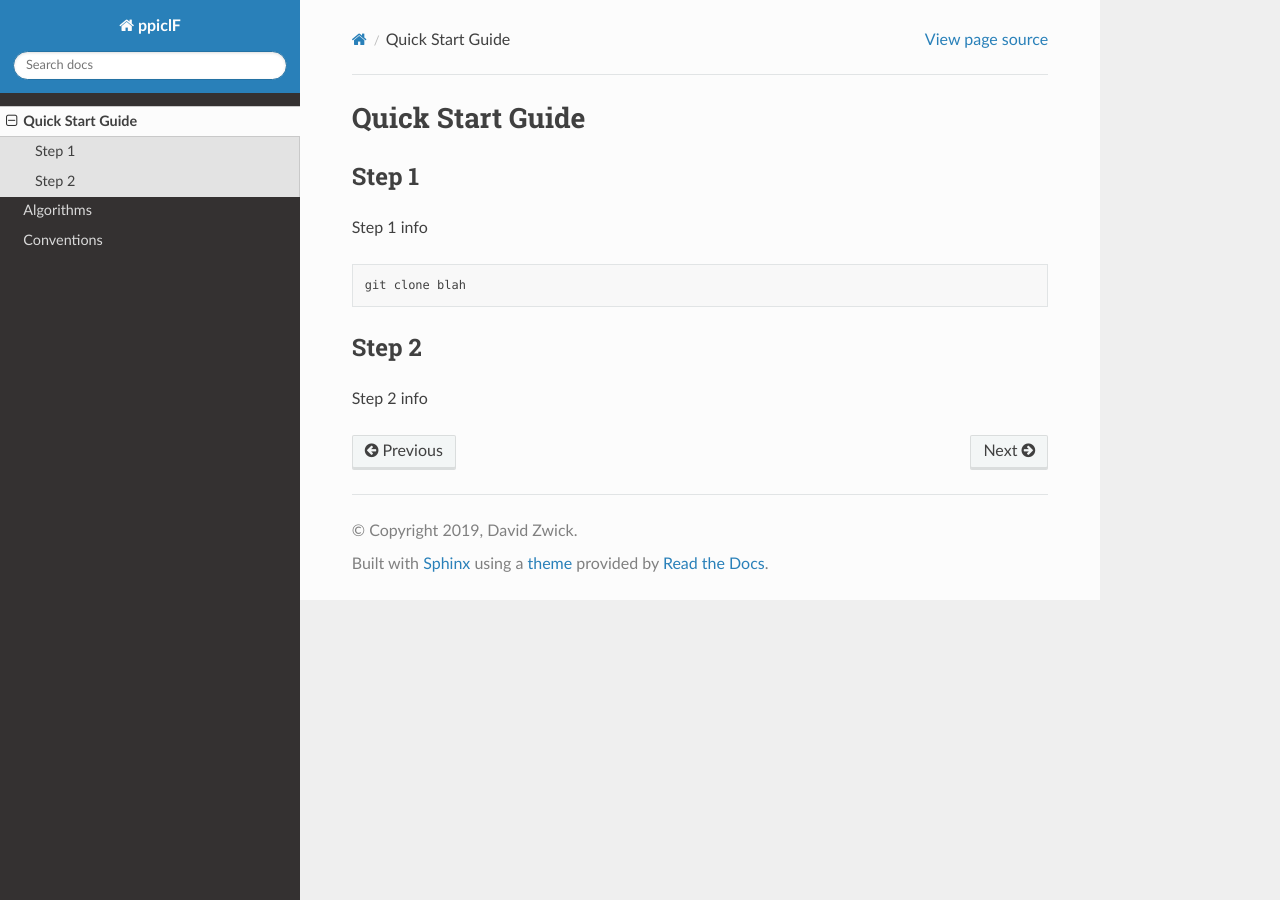
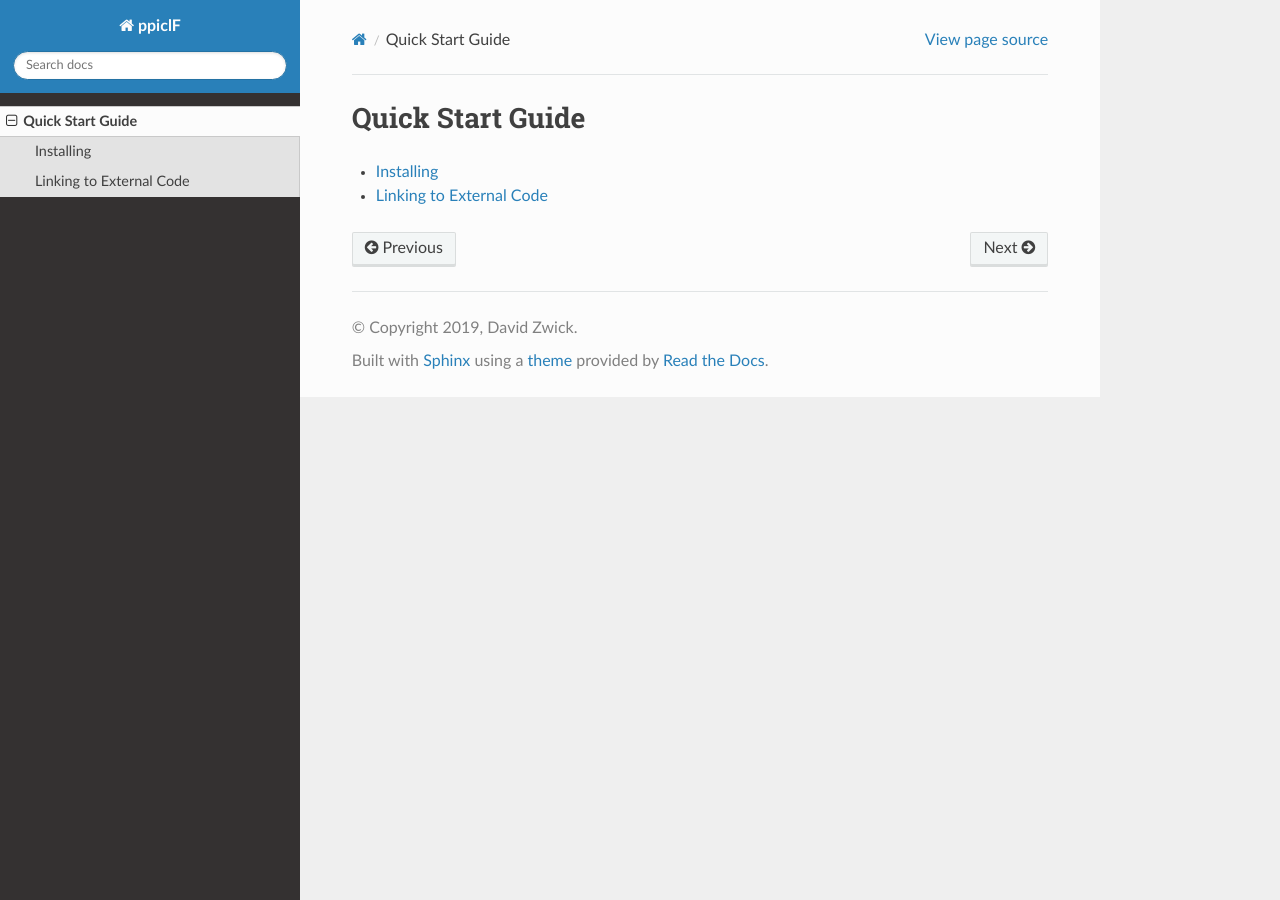
Before and after one commit to YunchaoYang/ppiclF-doc, a Sphinx documentation site: the page built from source/quickstart.rst, in a window 1280 px wide. Built offline with Sphinx 7.4.7 and the Read the Docs theme 2.0.0, drawn with Linux system fonts in a browser that asks for light colours.

Commit message:
Begining writing of the quickstart section

```diff
--- a/source/algorithm.rst
+++ /dev/null
@@ -1,3 +0,0 @@
-==========
-Algorithms
-==========
--- a/source/conf.py
+++ b/source/conf.py
@@ -88,7 +88,7 @@ html_theme_path = ['_themes', ]
 # Add any paths that contain custom static files (such as style sheets) here,
 # relative to this directory. They are copied after the builtin static files,
 # so a file named "default.css" will overwrite the builtin "default.css".
-html_static_path = ['nstatic']
+html_static_path = []
 
 # Custom sidebar templates, must be a dictionary that maps document names
 # to template names.
--- a/source/convention.rst
+++ /dev/null
@@ -1,3 +0,0 @@
-===========
-Conventions
-===========
--- a/source/quickstart.rst
+++ b/source/quickstart.rst
@@ -2,19 +2,8 @@
 Quick Start Guide
 =================
 
-------
-Step 1
-------
+.. toctree::
+   :maxdepth: 2
 
-
-Step 1 info
-
-.. code:: bash
-
-    git clone blah
-
-------
-Step 2
-------
-
-Step 2 info
+   quickstart/install
+   quickstart/link
```
Also changed, not shown: source/index.rst (+7 -4 lines), source/quickstart/install.rst (added, +34 -0 lines), source/quickstart/link.rst (added, +28 -0 lines), 3 other files.
